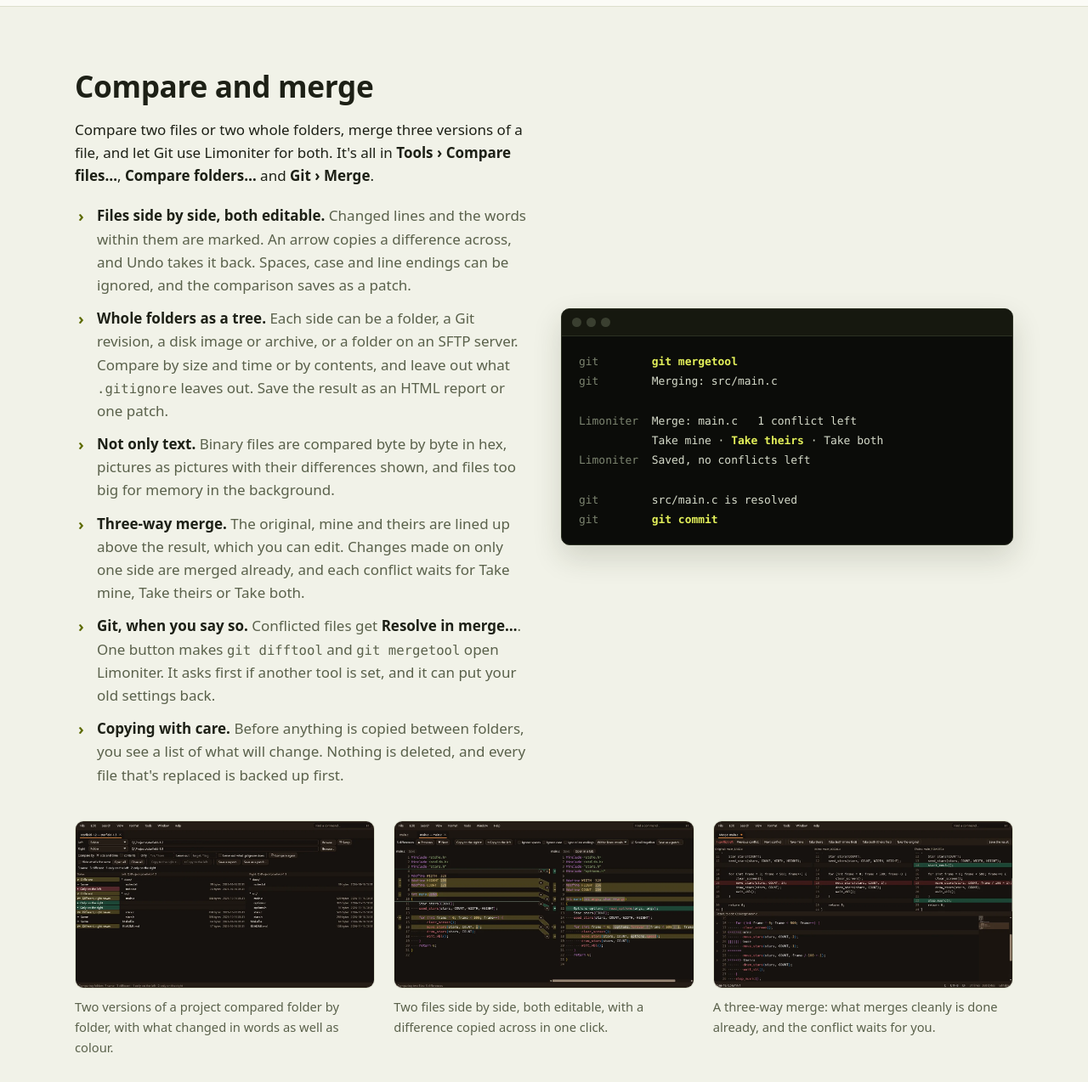
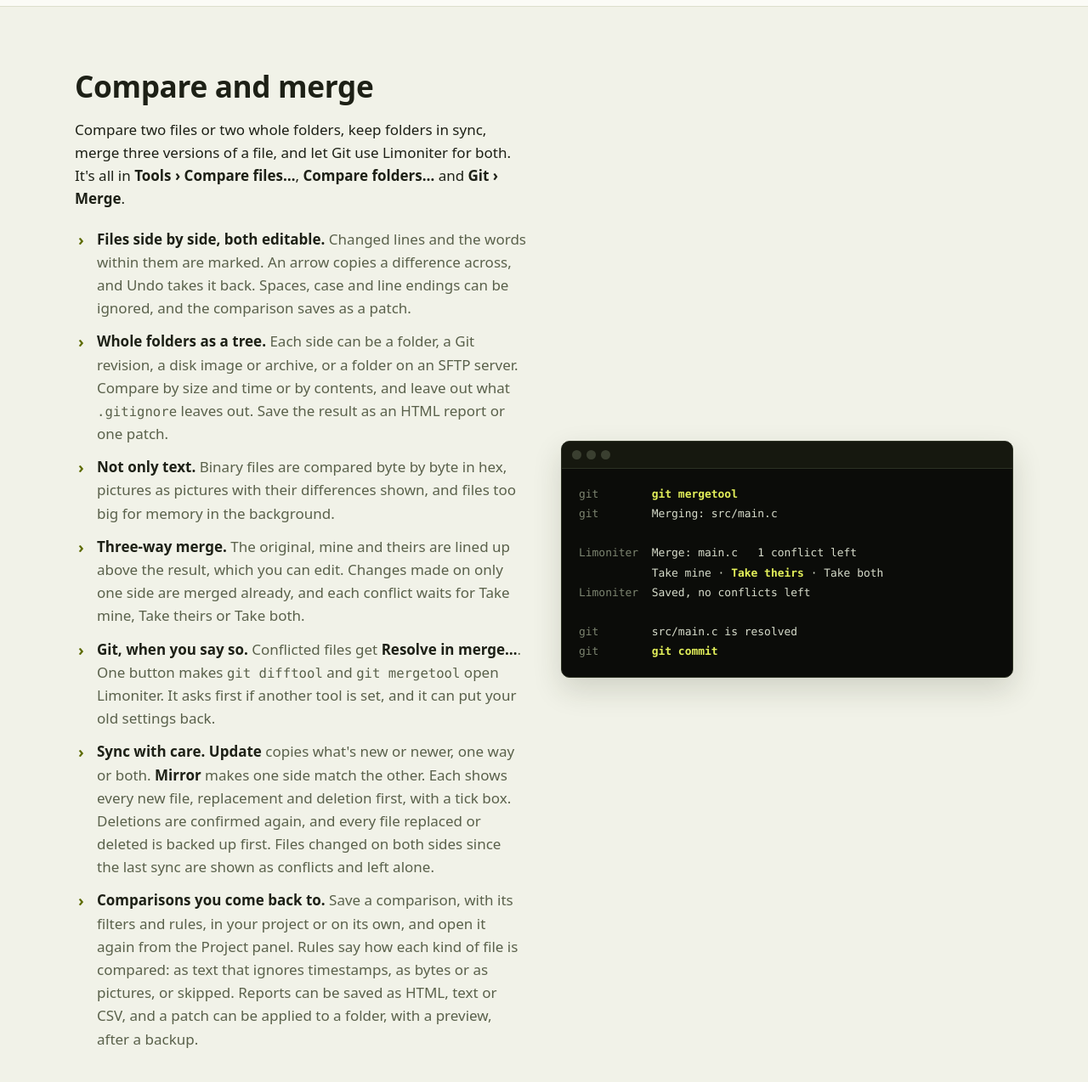
Before and after one commit to jolyonralph/limoniter, a plain HTML site: page web/index.html in a window 1280 px wide. Shown: the part 2060-3334 px from the top of the page at 85% size. Drawn offline with Linux system fonts and the light colour scheme.

Commit message:
Website: syncing, saved comparisons, rules and patches in the Compare and merge section
Co-Authored-By: Claude Opus 5.5 <noreply@anthropic.com>

```diff
--- a/web/index.html
+++ b/web/index.html
@@ -156,14 +156,15 @@
         <div class="split">
           <div>
             <h2>Compare and merge</h2>
-            <p>Compare two files or two whole folders, merge three versions of a file, and let Git use Limoniter for both. It's all in <strong>Tools › Compare files…</strong>, <strong>Compare folders…</strong> and <strong>Git › Merge</strong>.</p>
+            <p>Compare two files or two whole folders, keep folders in sync, merge three versions of a file, and let Git use Limoniter for both. It's all in <strong>Tools › Compare files…</strong>, <strong>Compare folders…</strong> and <strong>Git › Merge</strong>.</p>
             <ul class="ticks">
               <li><strong>Files side by side, both editable.</strong> Changed lines and the words within them are marked. An arrow copies a difference across, and Undo takes it back. Spaces, case and line endings can be ignored, and the comparison saves as a patch.</li>
               <li><strong>Whole folders as a tree.</strong> Each side can be a folder, a Git revision, a disk image or archive, or a folder on an SFTP server. Compare by size and time or by contents, and leave out what <code>.gitignore</code> leaves out. Save the result as an HTML report or one patch.</li>
               <li><strong>Not only text.</strong> Binary files are compared byte by byte in hex, pictures as pictures with their differences shown, and files too big for memory in the background.</li>
               <li><strong>Three-way merge.</strong> The original, mine and theirs are lined up above the result, which you can edit. Changes made on only one side are merged already, and each conflict waits for Take mine, Take theirs or Take both.</li>
               <li><strong>Git, when you say so.</strong> Conflicted files get <strong>Resolve in merge…</strong>. One button makes <code>git difftool</code> and <code>git mergetool</code> open Limoniter. It asks first if another tool is set, and it can put your old settings back.</li>
-              <li><strong>Copying with care.</strong> Before anything is copied between folders, you see a list of what will change. Nothing is deleted, and every file that's replaced is backed up first.</li>
+              <li><strong>Sync with care.</strong> <strong>Update</strong> copies what's new or newer, one way or both. <strong>Mirror</strong> makes one side match the other. Each shows every new file, replacement and deletion first, with a tick box. Deletions are confirmed again, and every file replaced or deleted is backed up first. Files changed on both sides since the last sync are shown as conflicts and left alone.</li>
+              <li><strong>Comparisons you come back to.</strong> Save a comparison, with its filters and rules, in your project or on its own, and open it again from the Project panel. Rules say how each kind of file is compared: as text that ignores timestamps, as bytes or as pictures, or skipped. Reports can be saved as HTML, text or CSV, and a patch can be applied to a folder, with a preview, after a backup.</li>
             </ul>
           </div>
           <div class="terminal" aria-label="Resolving a Git conflict in Limoniter">
```
